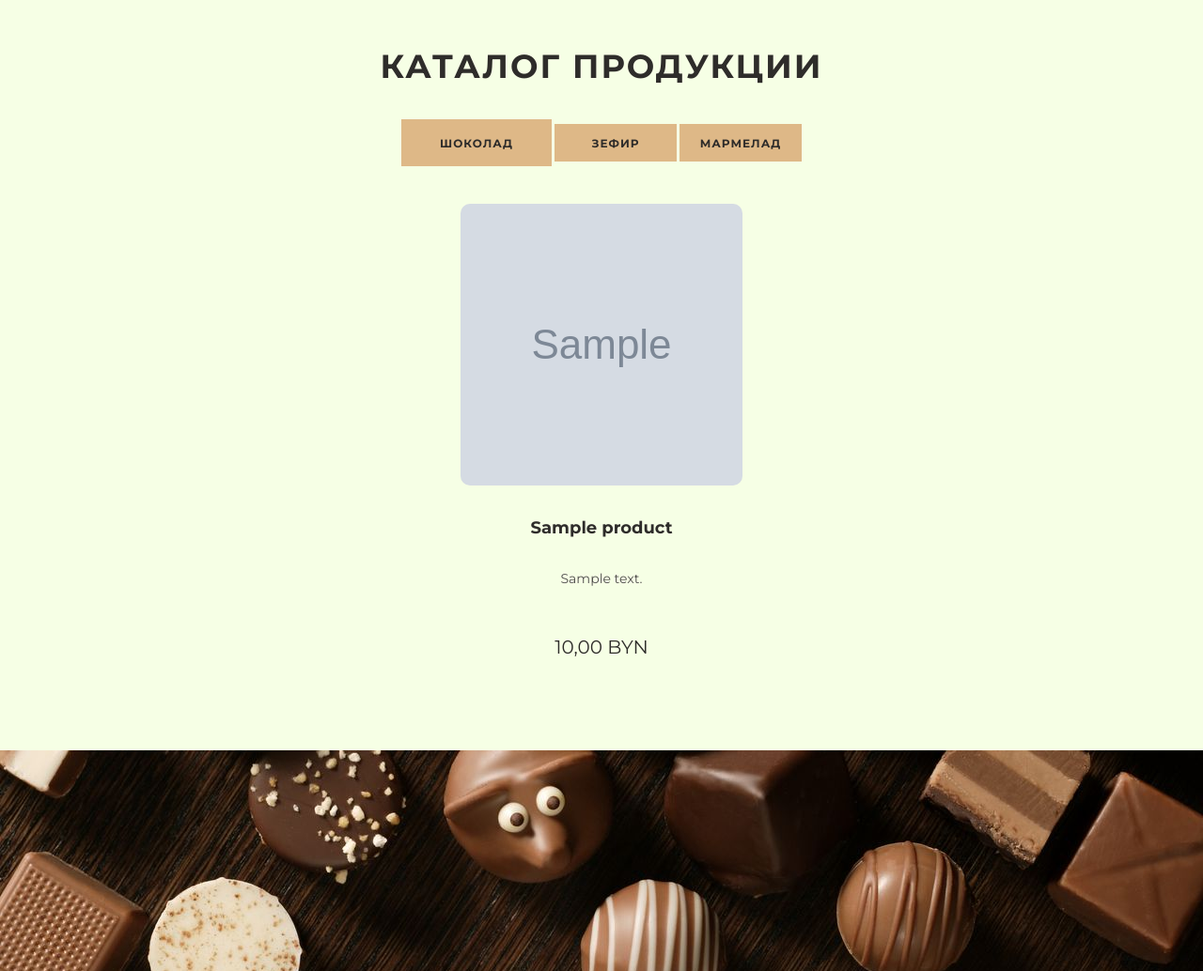
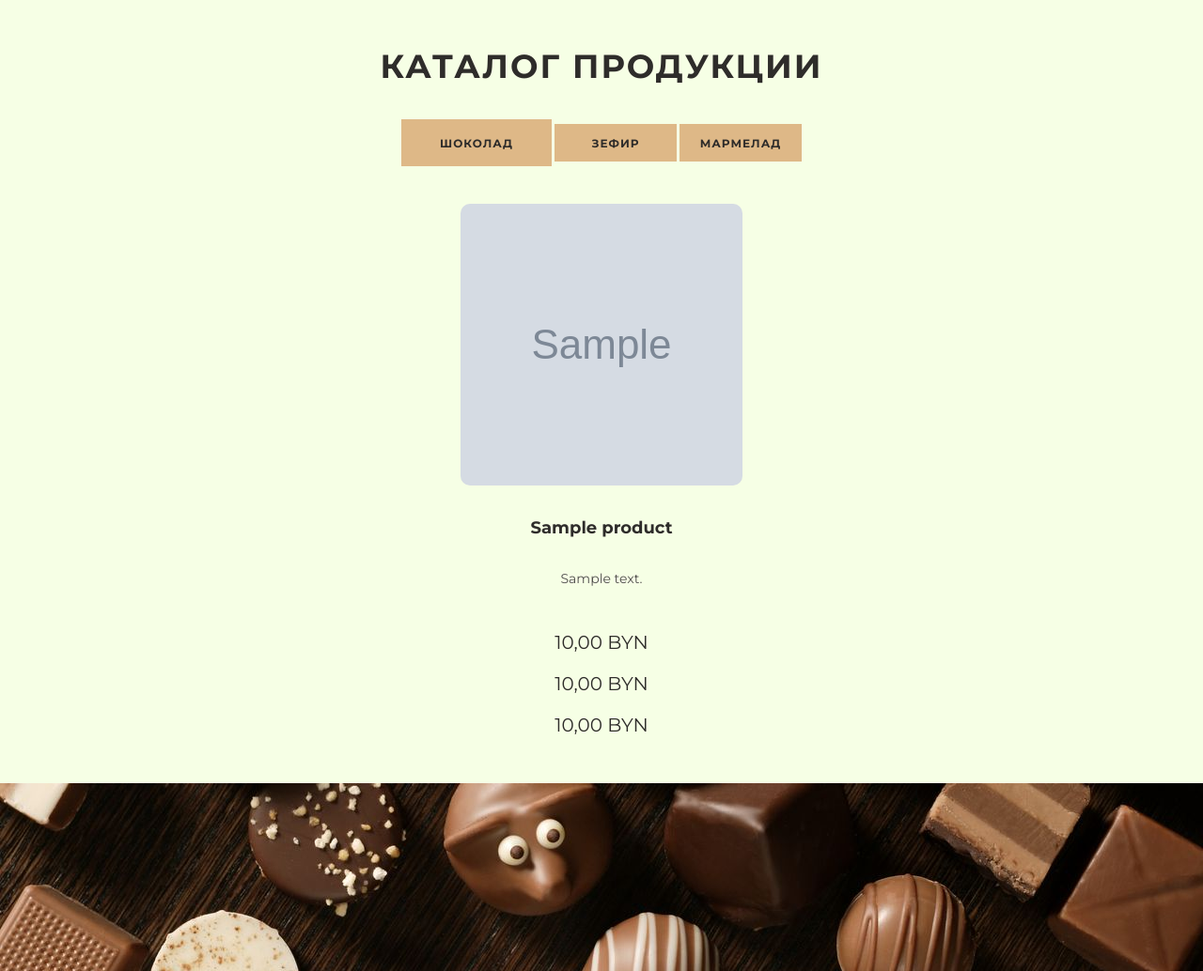
Before and after one commit to DmBand/landing, a Django app: page / in a window 1280 px wide. Shown: the part 2356-3390 px from the top of the page at 94% size. Run offline with Django 4.2, Linux system fonts and the light colour scheme; tables that the repository leaves empty hold one stand-in row (values such as "Sample post"); grey boxes marked "Sample" are stand-in pictures; some libraries are stand-ins or nearby versions; some web fonts are replaced.

Commit message:
add new price

```diff
--- a/landing_app/admin.py
+++ b/landing_app/admin.py
@@ -5,11 +5,11 @@ from .models import *
 
 
 class ProductAdmin(admin.ModelAdmin):
-    list_display = ('category', 'name', 'price', 'description', 'get_html_image', 'is_published', 'date_added')
+    list_display = ('category', 'name', 'price', 'price_per_kg', 'price_per_100g', 'description', 'get_html_image', 'is_published', 'date_added')
     list_editable = ('is_published',)
     list_filter = ('category',)
     list_display_links = ('name', 'price', 'description')
-    fields = ('name', 'category', 'description', 'price', 'image', 'date_added')
+    fields = ('name', 'category', 'description', 'price', 'price_per_kg', 'price_per_100g', 'image', 'date_added')
     readonly_fields = ('date_added',)
 
     def get_html_image(self, object):
--- a/landing_app/models.py
+++ b/landing_app/models.py
@@ -21,7 +21,9 @@ class Product(models.Model):
 
     name = models.CharField(max_length=100, verbose_name='название изделия')
     description = models.TextField(verbose_name='описание')
-    price = models.FloatField(verbose_name='цена')
+    price = models.FloatField(verbose_name='цена', blank=True, null=True)
+    price_per_kg = models.FloatField(verbose_name='цена за 1кг', blank=True, null=True)
+    price_per_100g = models.FloatField(verbose_name='цена за 100гр', blank=True, null=True)
     image = models.ImageField(verbose_name='фото')
     is_published = models.BooleanField(verbose_name='опубликовано', default=True)
     date_added = models.DateTimeField(auto_now_add=True, verbose_name='дата добавления')
--- a/landing_app/static/landing_app/css/styles.css
+++ b/landing_app/static/landing_app/css/styles.css
@@ -777,6 +777,10 @@ html, body {
     width: 350px;
     margin: 10px 0px;
     text-align: center;
+    display: flex;
+    flex-direction: column;
+    justify-content: center;
+    align-items: center;
 }
 
 .product-img {
@@ -808,7 +812,7 @@ html, body {
 }
 
 .product-price {
-    margin: 15px 0;
+    margin: 10px 0;
     color: #2e2c2a;
 }
 
@@ -1455,3 +1459,8 @@ textarea.form-input {
 }
 
 /* END FOOTER */
+
+
+.dima {
+    display: none;
+}
--- a/landing_app/templates/landing_app/index.html
+++ b/landing_app/templates/landing_app/index.html
@@ -140,7 +140,15 @@
                         <img src="{{c.image.url}}" alt="продукт {{ c.pk }}" class="product-img">
                         <p class="product-name">{{c.name}}</p>
                         <p class="product-description">{{c.description}}</p>
-                        <p class="product-price">{{c.price|floatformat:2}} BYN</p>
+                        {% if c.price %}
+                            <p class="product-price">{{c.price|floatformat:2}} BYN</p>
+                        {% endif %}
+                        {% if c.price_per_kg %}
+                            <p class="product-price">{{c.price_per_kg|floatformat:2}} BYN</p>
+                        {% endif %}
+                        {% if c.price_per_100g %}
+                            <p class="product-price">{{c.price_per_100g|floatformat:2}} BYN</p>
+                        {% endif %}
                     </div>
                     {% endif %}
                 {% endfor %}
@@ -152,7 +160,15 @@
                         <img src="{{m.image.url}}" alt="продукт {{ m.pk }}" class="product-img">
                         <p class="product-name">{{m.name}}</p>
                         <p class="product-description">{{m.description}}</p>
-                        <p class="product-price">{{m.price|floatformat:2}} BYN</p>
+                        {% if m.price %}
+                            <p class="product-price">{{m.price|floatformat:2}} BYN</p>
+                        {% endif %}
+                        {% if m.price_per_kg %}
+                            <p class="product-price">{{m.price_per_kg|floatformat:2}} BYN</p>
+                        {% endif %}
+                        {% if m.price_per_100g %}
+                            <p class="product-price">{{m.price_per_100g|floatformat:2}} BYN</p>
+                        {% endif %}
                     </div>
                     {% endif %}
                 {% endfor %}
@@ -164,7 +180,15 @@
                         <img src="{{m.image.url}}" alt="продукт {{ m.pk }}" class="product-img">
                         <p class="product-name">{{m.name}}</p>
                         <p class="product-description">{{m.description}}</p>
-                        <p class="product-price">{{m.price|floatformat:2}} BYN</p>
+                        {% if m.price %}
+                            <p class="product-price">{{m.price|floatformat:2}} BYN</p>
+                        {% endif %}
+                        {% if m.price_per_kg %}
+                            <p class="product-price">{{m.price_per_kg|floatformat:2}} BYN / 1 кг</p>
+                        {% endif %}
+                        {% if m.price_per_100g %}
+                            <p class="product-price">{{m.price_per_100g|floatformat:2}} BYN / 100 гр</p>
+                        {% endif %}
                     </div>
                     {% endif %}
                 {% endfor %}
```
Also changed, not shown: 1 other file.
